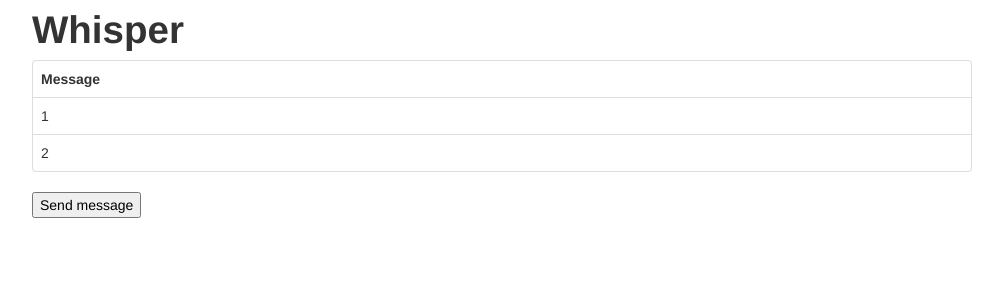
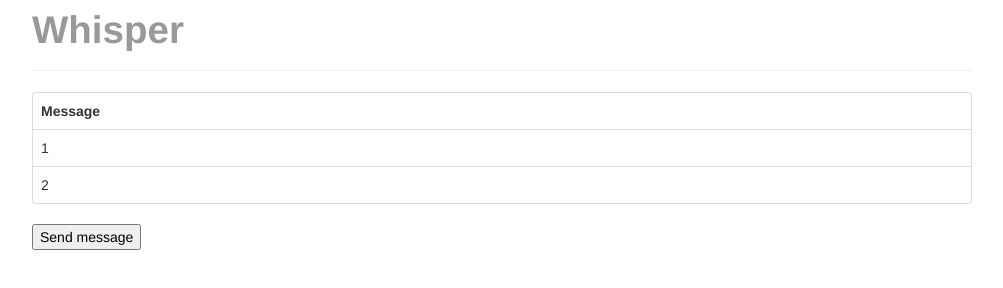
Before and after one commit to alexstuckey/whisper, a website: page public/index.html in a window 1280 px wide. Shown: the whole page, without its empty margins (138-1141 px from the left). Drawn offline with nearby package versions, Linux system fonts and the light colour scheme; no server answers.

Commit message:
More styling

```diff
--- a/public/index.html
+++ b/public/index.html
@@ -11,7 +11,8 @@
 </head>
 <body>
 	<div class="container">
-		<h1>Whisper</h1>
+		<h1 class="muted">Whisper</h1>
+		<hr>
 		<script>
 		  var socket = io.connect(window.location.origin);
 
```
